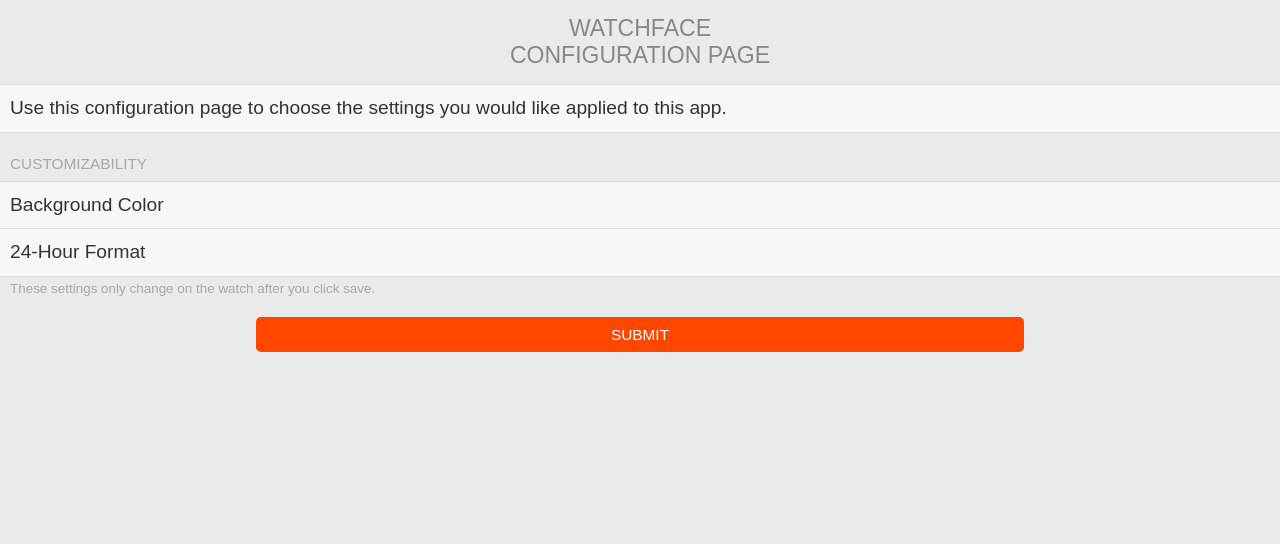
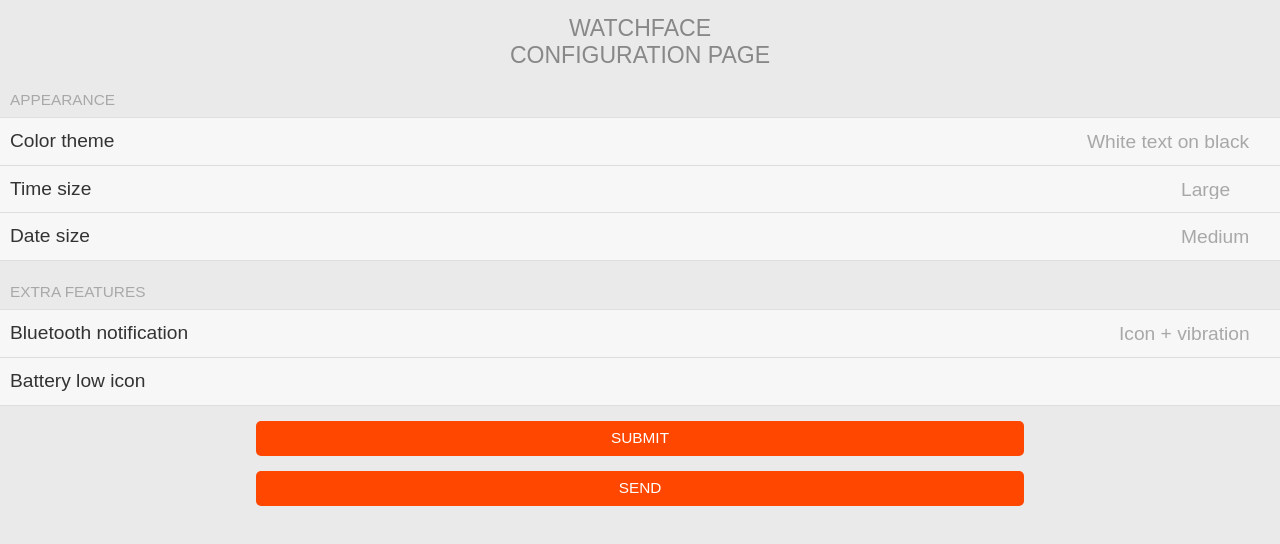
Before and after one commit to gogothegogo/SimpleSquare_Pebble, a plain HTML site: page index.html in a window 1280 px wide. Drawn offline with Linux system fonts and the light colour scheme; files that its build step writes are made by us from their sources; a script that the page names is missing; a web font is replaced by a local one.

Commit message:
Update index.html

```diff
--- a/index.html
+++ b/index.html
@@ -7,42 +7,80 @@
   <link rel='stylesheet' type='text/css' href='css/style.css'>
 </head>
 <body>
-   <div class='item-container'>
+  <div class='item-container'>
     <h1 class='title'>Watchface<br>Configuration Page</h1>
   </div>
 
-  <div class='item-container'>
+  <!-- div class='item-container'>
     <div class='item-container-content'>
       <div class='item'>
         Use this configuration page to choose the settings you would like
         applied to this app.
       </div>
     </div>
+  </div -->
+
+  <div class="item-container">
+  <div class="item-container-header">Appearance</div>
+  <div class="item-container-content">
+    <label class="item">
+      Color theme
+      <select name="select-1" dir='ColorTheme' class="item-select">
+        <option class="item-select-option" selected>White text on black</option>
+        <option class="item-select-option">Black text on white</option>
+        <option class="item-select-option">Background image</option>
+      </select>
+    </label>
+    <label class="item">
+      Time size
+      <select name="select-1" dir='TimeSize' class="item-select">
+        <option class="item-select-option">Small</option>
+        <option class="item-select-option">Medium</option>
+        <option class="item-select-option" selected>Large</option>
+        <option class="item-select-option">Huge</option>
+      </select>
+    </label>
+    <label class="item">
+      Date size
+      <select name="select-1" dir='DateSize' class="item-select">
+        <option class="item-select-option">No date</option>
+        <option class="item-select-option">Small</option>
+        <option class="item-select-option" selected>Medium</option>
+        <option class="item-select-option">Large</option>
+      </select>
+    </label>
   </div>
+</div>
 
-  <div class='item-container'>
-    <div class='item-container-header'>Customizability</div>
-    <div class='item-container-content'>
-      <label class='item'>
-        Background Color
-        <input id='backgroundColorPicker' type='text' class='item-color item-color-sunny' value='#000000'>
-      </label>
-      <label class='item'>
-        24-Hour Format
-        <input id='timeFormatCheckbox' type='checkbox' class='item-checkbox' checked>
-      </label>
-    </div>
-    <div class='item-container-footer'>
-      These settings only change on the watch after you click save.
-    </div>
+<div class="item-container">
+  <div class="item-container-header">Extra features</div>
+  <div class="item-container-content">
+    <label class="item">
+      Bluetooth notification
+      <select name="select-1" dir='BluetoothAlarm' class="item-select">
+        <option class="item-select-option">Off</option>
+        <option class="item-select-option">Icon only</option>
+        <option class="item-select-option" selected>Icon + vibration</option>
+      </select>
+    </label>
+    <label class="item">
+      Battery low icon
+      <input type="checkbox" class="item-toggle" name="BatteryIcon" checked>
+    </label>
   </div>
-
+</div>
   <div class='item-container'>
     <div class='button-container'>
       <input id='submitButton' type='button' class='item-button' value='SUBMIT'>
     </div>
   </div>
 
+  <div class="item-container">
+  <div class="button-container">
+    <input type="button" class="item-button" value="SEND">
+  </div>
+</div>
+
   <script src='js/slate.min.js'></script>
   <script src='js/main.js'></script>
 </body>
```
